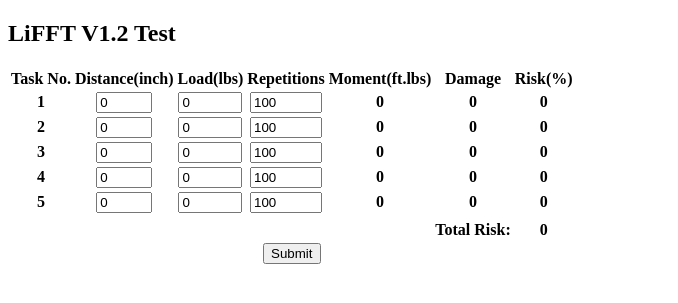
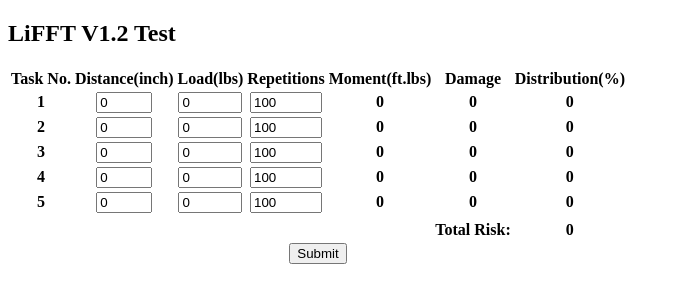
Before and after one commit to RongHF/ErgoWeb, a Django app: page / in a window 1280 px wide. Shown: the top 303 px of the page, without its empty margins (0-678 px from the left). Run offline with Django 3.2, Linux system fonts and the light colour scheme.

Commit message:
Test Ignores

```diff
--- a/ErgoTool/templates/ErgoTool/ErgoTool_Header.html
+++ b/ErgoTool/templates/ErgoTool/ErgoTool_Header.html
@@ -26,7 +26,7 @@
                 <th>Repetitions</th>
                 <th>Moment(ft.lbs)</th>
                 <th>Damage</th>
-                <th>Risk(%)</th>
+                <th>Distribution(%)</th>
             </tr>
 
         {% for form in form_set  %}
```
